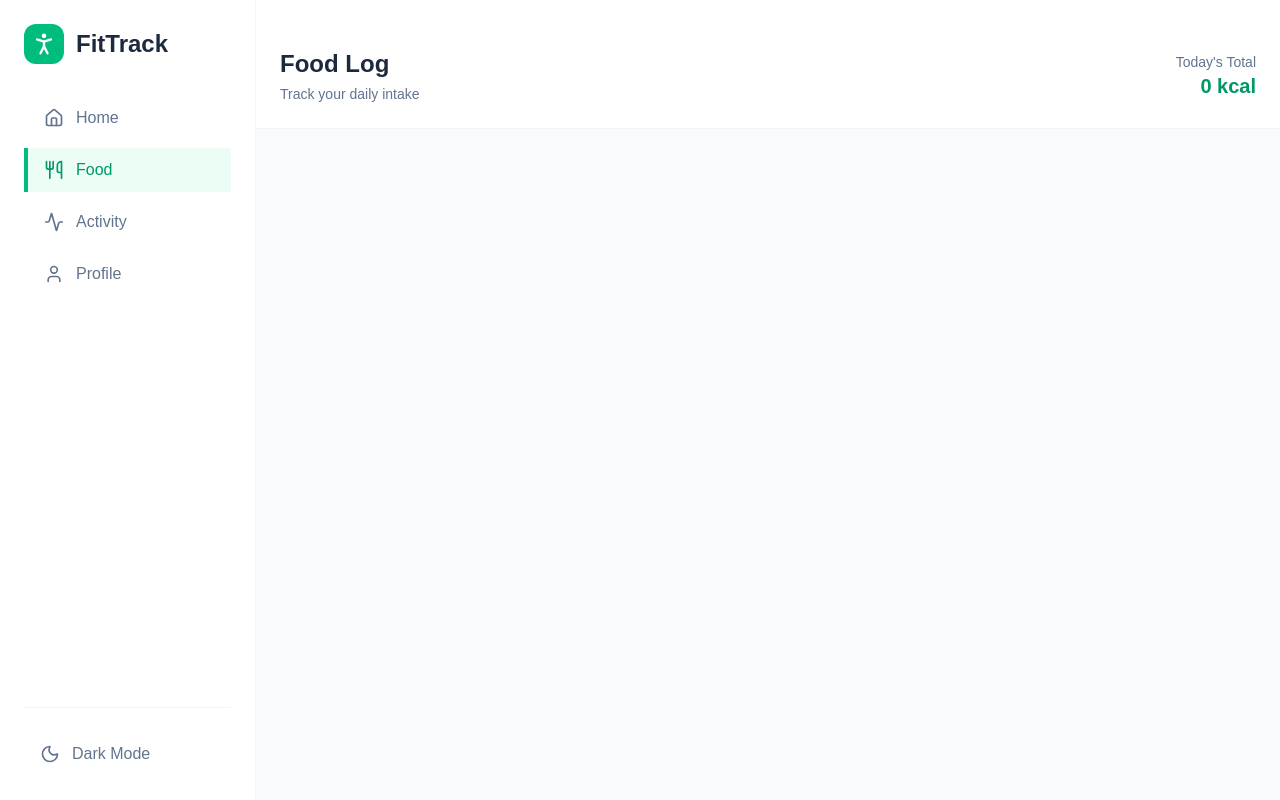
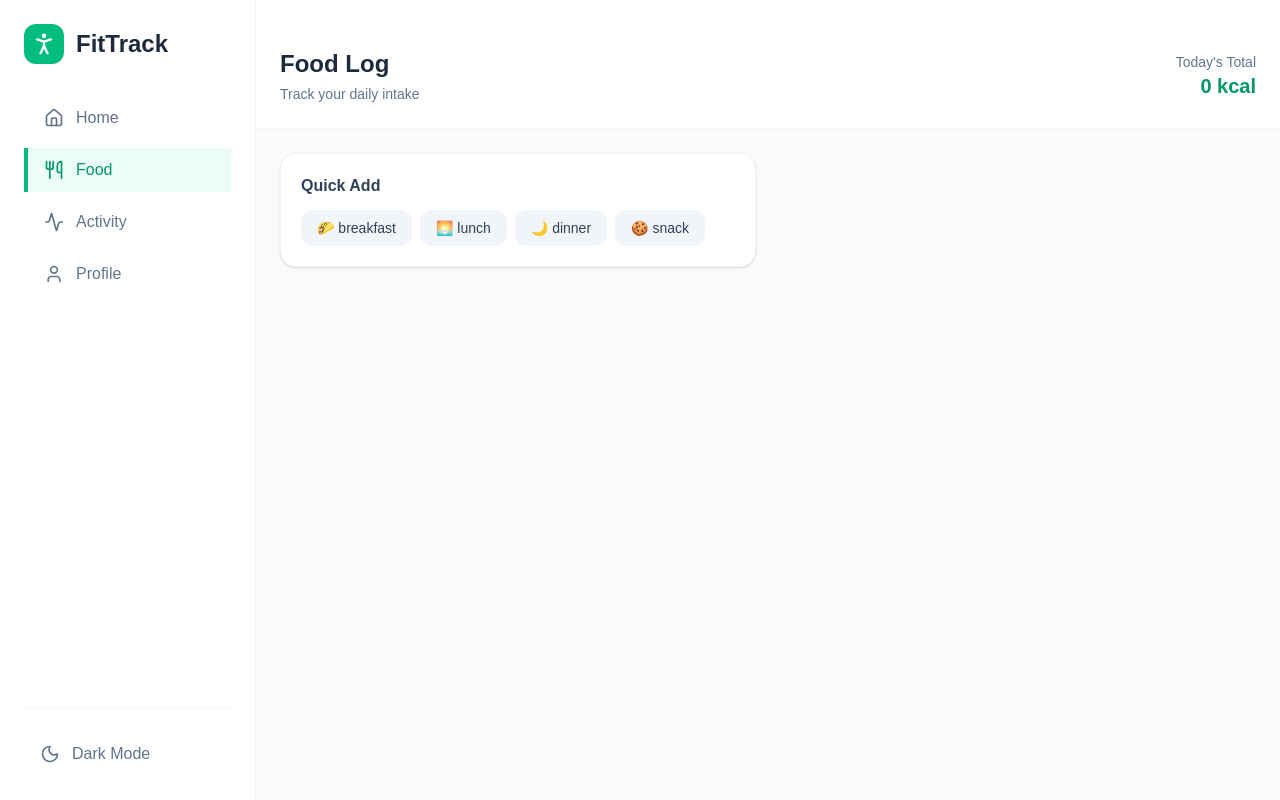
Before and after one commit to vedansh06/fitness-tracker, a React (Vite) app in the folder client/: page /food in a window 1280 px wide. Both pictures are taken after typing "name@example.com", "Sample123" into the empty fields and a click on the button "Login". Built offline with nearby package versions, Linux system fonts and the light colour scheme; a web font is replaced by a local one.

Commit message:
feat: add Quick Add section to FoodLog for easier meal entry

```diff
--- a/client/src/pages/FoodLog.tsx
+++ b/client/src/pages/FoodLog.tsx
@@ -1,6 +1,8 @@
 import { useEffect, useState } from "react";
 import { useAppContext } from "../context/AppContext";
 import type { FoodEntry, FormData } from "../types";
+import Card from "../components/ui/Card";
+import { quickActivitiesFoodLog } from "../assets/assets";
 
 const FoodLog = () => {
   const { allFoodLogs, setAllFoodLogs } = useAppContext();
@@ -25,6 +27,11 @@ const FoodLog = () => {
   };
 
   const totalCalories = entries.reduce((sum, e) => sum + e.calories, 0);
+
+  const hanldeQuickAdd = (activityName: string) => {
+    setFormData({ ...formData, mealType: activityName });
+    setShowForm(true);
+  };
 
   useEffect(() => {
     (() => {
@@ -55,6 +62,30 @@ const FoodLog = () => {
           </div>
         </div>
       </div>
+
+      <div className="page-content-grid">
+        {/* Quick Add Section */}
+        {!showForm && (
+          <div className="space-y-4">
+            <Card>
+              <h3 className="font-semibold text-slate-700 dark:text-slate-200 mb-3">
+                Quick Add
+              </h3>
+
+              <div className="flex flex-wrap gap-2">
+                {quickActivitiesFoodLog.map((activity) => (
+                  <button
+                    onClick={() => hanldeQuickAdd(activity.name)}
+                    className="px-4 py-2 bg-slate-100 dark:bg-slate-800 hover:bg-slate-200 dark:hover:bg-slate-700 rounded-xl text-sm font-medium text-slate-700 dark:text-slate-200 transition-colors"
+                    key={activity.name}>
+                    {activity.emoji} {activity.name}
+                  </button>
+                ))}
+              </div>
+            </Card>
+          </div>
+        )}
+      </div>
     </div>
   );
 };
```
